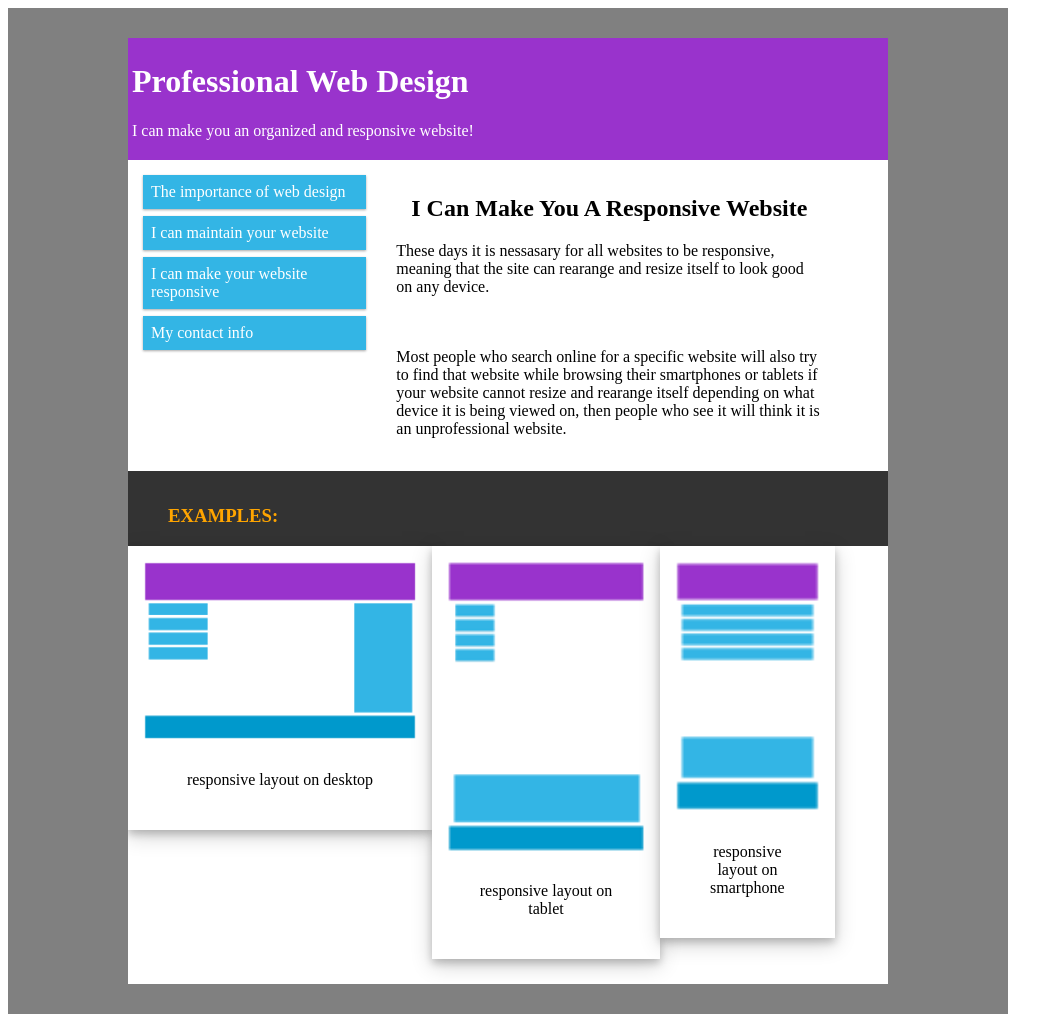
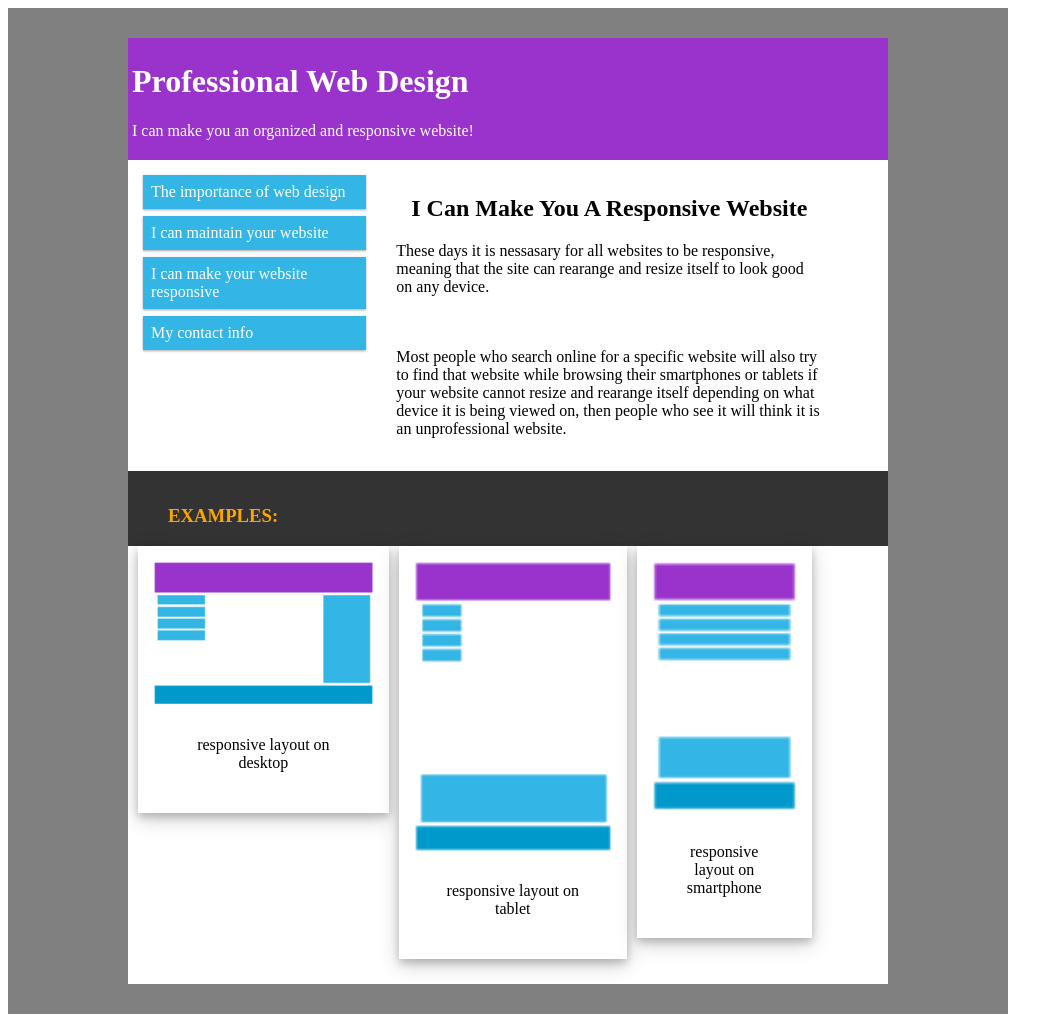
Before and after one commit to kogamikirito/kogamikirito.github.io, a Jekyll site: the page responsive/index.html, which Jekyll copies as it is, in a window 1280 px wide. Shown: the whole page, without its empty margins (0-1063 px from the left). Built offline with Jekyll 4.4.1, drawn with Linux system fonts in a browser that asks for light colours.

Commit message:
Update index.html

```diff
--- a/responsive/index.html
+++ b/responsive/index.html
@@ -91,10 +91,11 @@ div.clearfix{border-color:grey;
     height: auto;}
 
 div.polaroid {
-  width: 40%;
+  width: 33%;
   background-color: white;
   box-shadow: 0 4px 8px 0 rgba(0, 0, 0, 0.2), 0 6px 20px 0 rgba(0, 0, 0, 0.19);
   margin-bottom: 25px;
+    margin-left:10px;
 }
 
    div.tablet {
@@ -102,6 +103,7 @@ div.polaroid {
   background-color: white;
   box-shadow: 0 4px 8px 0 rgba(0, 0, 0, 0.2), 0 6px 20px 0 rgba(0, 0, 0, 0.19);
   margin-bottom: 25px;
+  margin-left:10px;
 }
 
 
@@ -110,6 +112,7 @@ div.polaroid {
   background-color: white;
   box-shadow: 0 4px 8px 0 rgba(0, 0, 0, 0.2), 0 6px 20px 0 rgba(0, 0, 0, 0.19);
   margin-bottom: 25px;
+        margin-left:10px;
 }
 
 div.container {
```
